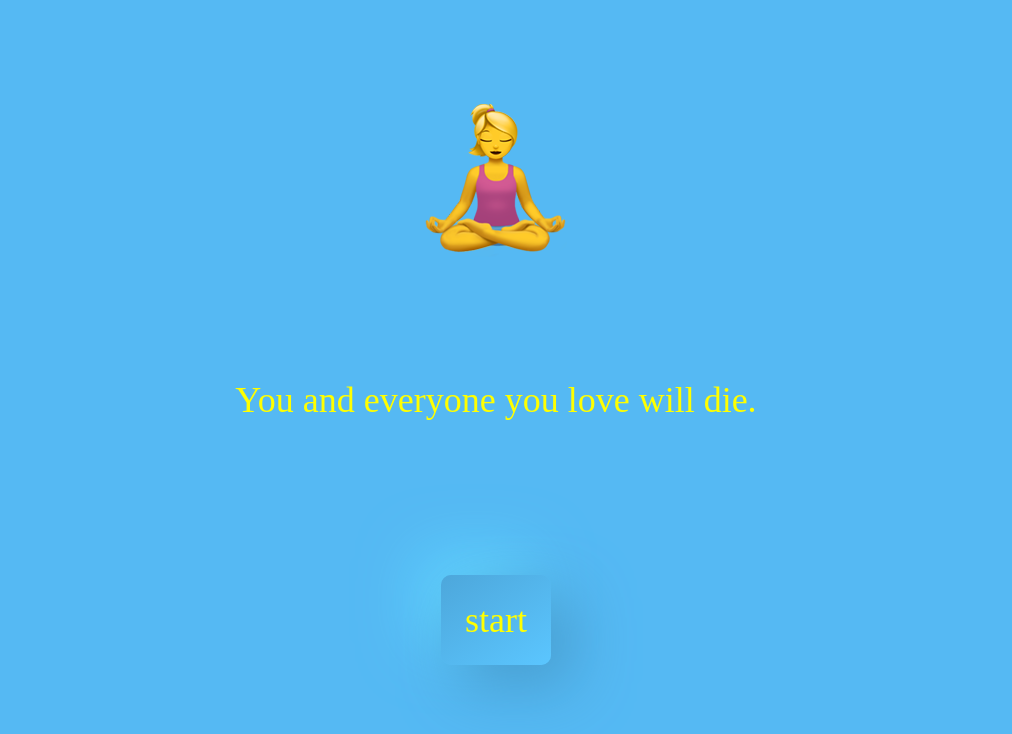
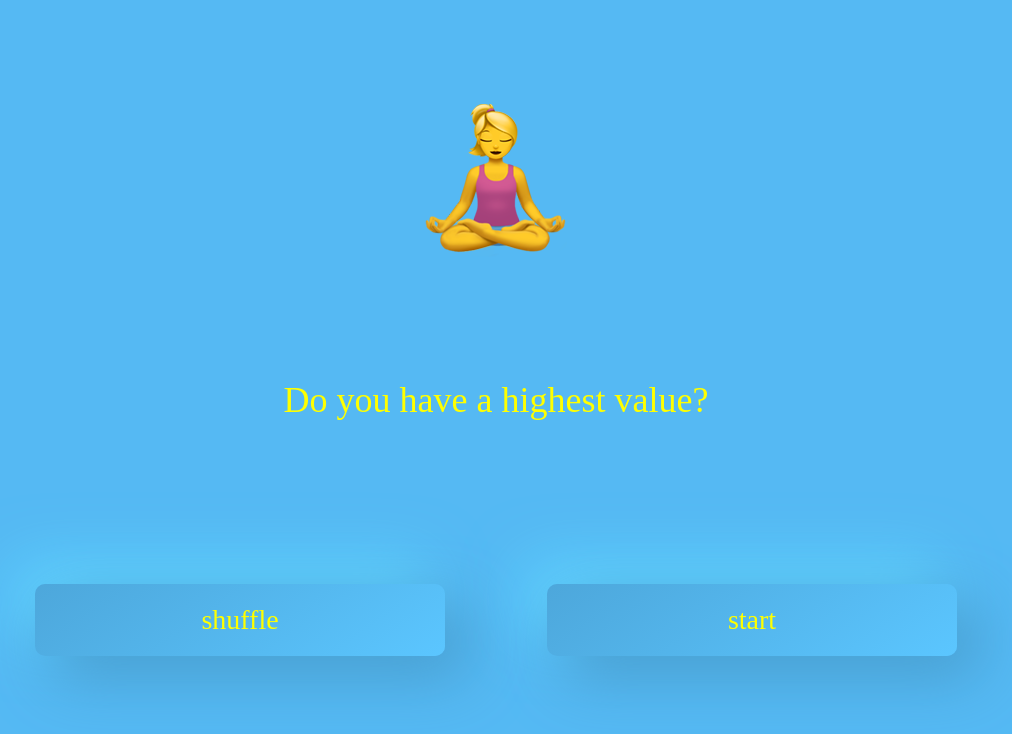
Before and after one commit to bierlingm/capstone-project, a React (Create React App) app: page / in a window 1280 px wide. Shown: the top 734 px of the page, without its empty margins (144-1156 px from the left). Built offline with nearby package versions, Linux system fonts and the light colour scheme.

Commit message:
Add shuffle button logic so that it rerenders Prompt

```diff
--- a/src/App.js
+++ b/src/App.js
@@ -10,7 +10,12 @@ const promptWritingMachine = Machine({
     prompt: {
       on: {
         START: 'writing',
-        SHUFFLE: 'prompt',
+        SHUFFLE: 'shuffle',
+      },
+    },
+    shuffle: {
+      after: {
+        0: 'prompt',
       },
     },
     writing: {
--- a/src/components/Backdrop.js
+++ b/src/components/Backdrop.js
@@ -30,7 +30,8 @@ const BackdropWrapper = styled.div`
     display: grid;
     grid-template-columns:
       [left-space-start] 10vw
-      [left-space-end main-start] 80vw
+      [left-space-end main-start] 40vw
+      [left-half right-half] 40vw
       [main-end right-space-start] 10vw
       [right-space-end];
     grid-template-rows:
@@ -51,8 +52,13 @@ const BackdropWrapper = styled.div`
       grid-row: prompt-start / prompt-end;
     }
 
-    .button {
-      grid-column: main-start / main-end;
+    .button1 {
+      grid-column: main-start / left-half;
+      grid-row: button-start / button-end;
+    }
+
+    .button2 {
+      grid-column: right-half / main-end;
       grid-row: button-start / button-end;
     }
   }
--- a/src/components/Prompt.js
+++ b/src/components/Prompt.js
@@ -3,11 +3,11 @@ import styled from 'styled-components'
 import Prompts from '../Prompts.json'
 import { getRandomInt } from '../utils/utils'
 
-const prompt = JSON.stringify(
-  Prompts[getRandomInt(Prompts.length - 1)]['prompt']
-)
+export default function Prompt() {
+  const prompt = JSON.stringify(
+    Prompts[getRandomInt(Prompts.length - 1)]['prompt']
+  )
 
-export default function Prompt() {
   return (
     <PromptStyled className="prompt">
       {prompt.slice(1, prompt.length - 1)}
--- a/src/components/PromptWriting.js
+++ b/src/components/PromptWriting.js
@@ -13,7 +13,10 @@ export default function PromptWriting({ current, send }) {
     <Backdrop>
       <Icon className="icon" src={lotusWoman} alt="Woman in lotus position" />
       <Prompt />
-      <ButtonStyled className="button" onClick={() => send('START')}>
+      <ButtonStyled className="button1" onClick={() => send('SHUFFLE')}>
+        shuffle
+      </ButtonStyled>
+      <ButtonStyled className="button2" onClick={() => send('START')}>
         start
       </ButtonStyled>
     </Backdrop>
@@ -26,12 +29,12 @@ const Icon = styled.img`
 `
 
 const ButtonStyled = styled.button`
-  margin: 24px;
-  padding: 24px;
+  width: 80%;
+  padding: 20px;
   color: yellow;
   justify-self: center;
   align-self: center;
-  font-size: 36px;
+  font-size: 28px;
   border: transparent;
   border-radius: 10px;
   background: linear-gradient(145deg, #4da7db, #5bc6ff);
```
Also changed, not shown: 1 other file (tests, documents, lock files or other folders).
